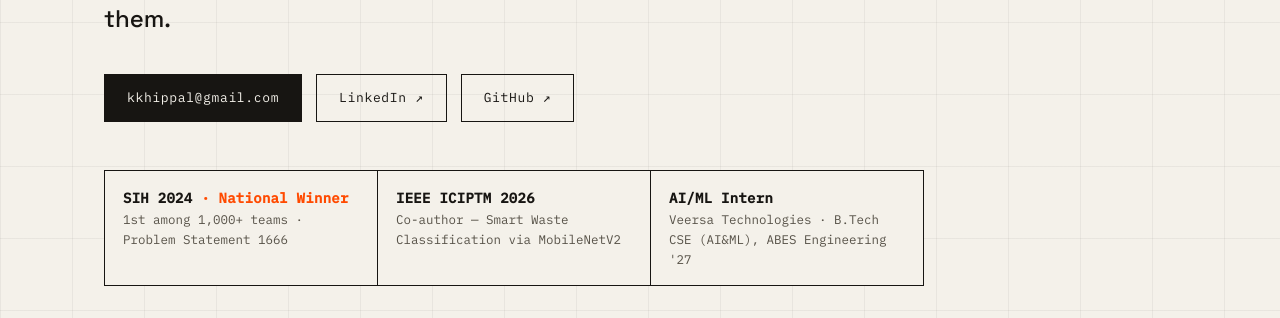
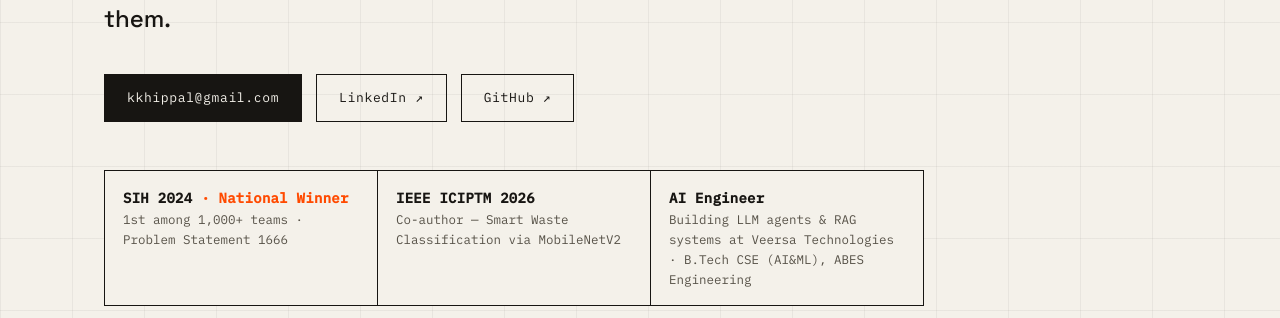
Before and after one commit to KeshavKhippal/KeshavKhippal.github.io, a plain HTML site: page index.html in a window 1280 px wide. Shown: the part 482-800 px from the top of the page. Drawn offline with Linux system fonts and the light colour scheme.

Commit message:
Reframe current role

```diff
--- a/index.html
+++ b/index.html
@@ -229,7 +229,7 @@
     <ul class="stats">
       <li><b>SIH 2024 <span class="hl">· National Winner</span></b><span>1st among 1,000+ teams · Problem Statement 1666</span></li>
       <li><b>IEEE ICIPTM 2026</b><span>Co-author — Smart Waste Classification via MobileNetV2</span></li>
-      <li><b>AI/ML Intern</b><span>Veersa Technologies · B.Tech CSE (AI&amp;ML), ABES Engineering '27</span></li>
+      <li><b>AI Engineer</b><span>Building LLM agents &amp; RAG systems at Veersa Technologies · B.Tech CSE (AI&amp;ML), ABES Engineering</span></li>
     </ul>
   </section>
 
```
